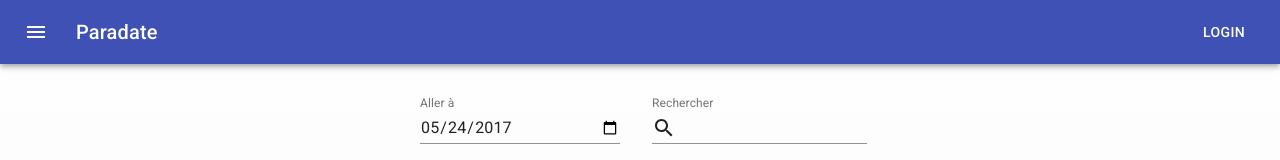
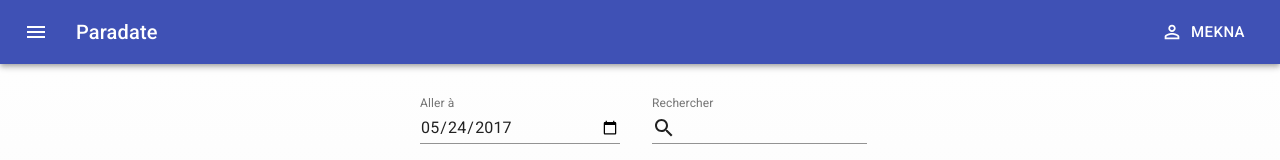
Before and after one commit to Meknassih/paradate-front, a React (Create React App) app: page / in a window 1280 px wide. Shown: the top 160 px of the page. Built offline with nearby package versions, Linux system fonts and the light colour scheme.

Commit message:
Added username in TopBar for logged in user

```diff
--- a/src/App.js
+++ b/src/App.js
@@ -33,7 +33,7 @@ function App() {
   return (
     <div className={classes.root}>
       <header className={classes.header}>
-        <ButtonAppBar></ButtonAppBar>
+        <ButtonAppBar user={{ name: 'mEkNa' }}></ButtonAppBar>
       </header>
 
       <Router>
--- a/src/components/Login.js
+++ b/src/components/Login.js
@@ -8,7 +8,7 @@ import Typography from '@material-ui/core/Typography';
 import PersonOutlineOutlinedIcon from '@material-ui/icons/PersonOutlineOutlined';
 import LockOutlinedIcon from '@material-ui/icons/LockOutlined';
 import VpnKeyOutlinedIcon from '@material-ui/icons/VpnKeyOutlined';
-import { Button, Box, TextField, InputAdornment } from '@material-ui/core';
+import { Button, TextField, InputAdornment } from '@material-ui/core';
 
 
 const useStyles = makeStyles(theme => ({
@@ -63,7 +63,7 @@ function LoginCard() {
         <Typography className={classes.description} color="textSecondary">
           Utilisez votre nom d'utilisateur et votre mot de passe pour consulter et modifier vos agendas.
         </Typography>
-        <Typography variant="body2" component="p">
+        <Typography variant="body2" component="div">
           <div className={classes.formRow}>
             <TextField
               id="input-with-icon-textfield"
--- a/src/components/TopBar.js
+++ b/src/components/TopBar.js
@@ -6,6 +6,8 @@ import Typography from '@material-ui/core/Typography';
 import Button from '@material-ui/core/Button';
 import IconButton from '@material-ui/core/IconButton';
 import MenuIcon from '@material-ui/icons/Menu';
+import PersonOutlineOutlinedIcon from '@material-ui/icons/PersonOutlineOutlined';
+import { Link } from '@material-ui/core';
 
 const useStyles = makeStyles(theme => ({
   root: {
@@ -19,7 +21,7 @@ const useStyles = makeStyles(theme => ({
   },
 }));
 
-export default function ButtonAppBar() {
+export default function ButtonAppBar(props) {
   const classes = useStyles();
 
   return (
@@ -30,11 +32,29 @@ export default function ButtonAppBar() {
             <MenuIcon />
           </IconButton>
           <Typography variant="h6" className={classes.title}>
-            Paradate
+            <Link color="inherit" href="/" underline="none">
+              Paradate
+            </Link>
           </Typography>
-          <Button color="inherit" href="/login">Login</Button>
+          <UserButton username={props.user.name}></UserButton>
         </Toolbar>
       </AppBar>
     </div>
   );
 }
+
+function UserButton(props) {
+  if (props.username)
+    return (
+      <Button
+        color="inherit"
+        size="large"
+        startIcon={<PersonOutlineOutlinedIcon />}
+        href="#"
+      >
+        {props.username}
+      </Button>
+    );
+  else
+    return (<Button color="inherit" href="/login">Login</Button>);
+}
```
Also changed, not shown: src/utility.js (added, +8 -0 lines).
